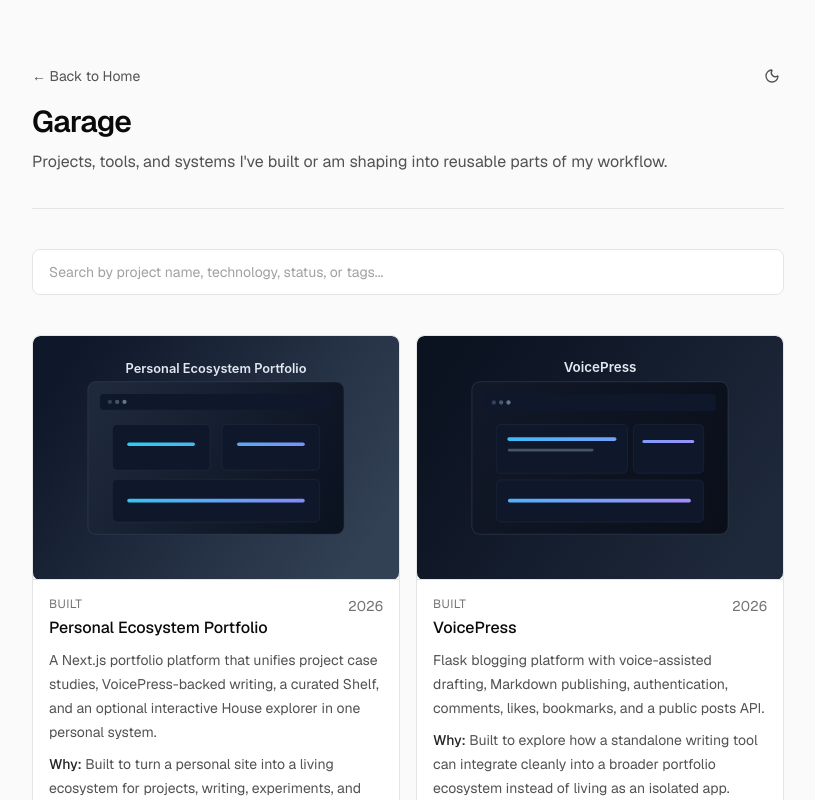
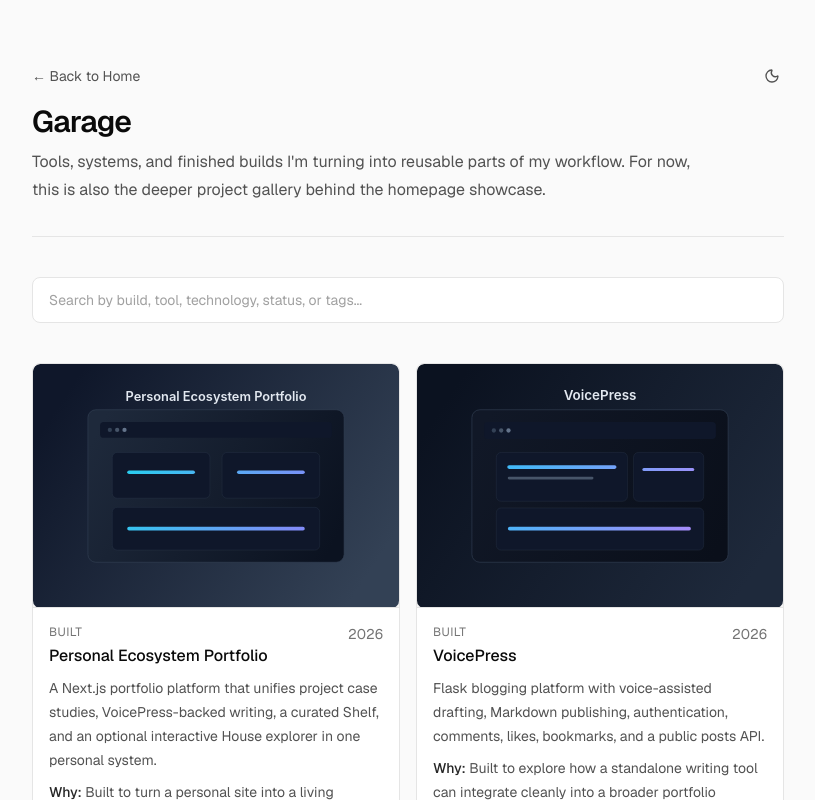
Before and after one commit to SrikarChittemsetty/srikarchittemsetty, a Next.js app: page /projects in a window 1280 px wide. Shown: the top 800 px of the page, without its empty margins (232-1047 px from the left). Built offline with nearby package versions, Linux system fonts and the light colour scheme.

Commit message:
chore: clarify house metaphor navigation

```diff
--- a/src/app/page.tsx
+++ b/src/app/page.tsx
@@ -71,7 +71,7 @@ function Intro() {
         href="#builds"
         className="inline-flex rounded-md bg-neutral-900 px-4 py-2 text-sm font-medium text-white transition-all duration-200 hover:bg-neutral-700 dark:bg-neutral-100 dark:text-neutral-900 dark:hover:bg-neutral-300"
       >
-        Open Garage
+        View Builds
       </a>
     </section>
   );
@@ -110,8 +110,8 @@ function ExploreLinks() {
     <section className="space-y-3">
       <h2 className="text-sm font-medium uppercase tracking-wide text-neutral-500 dark:text-neutral-400">Explore</h2>
       <p className="text-sm leading-6 text-neutral-600 dark:text-neutral-400">
-        Use the house metaphor to move through the site: Garage for builds, Study for writing,
-        Shelf for references, and House for the interactive map.
+        Use the house metaphor to move through the site: Garage for tools and systems, Study for
+        writing, Shelf for media, and House for the interactive map.
       </p>
       <div className="grid gap-3 sm:grid-cols-2 lg:grid-cols-4">
         {portalLinks.map((link) => (
--- a/src/app/projects/page.tsx
+++ b/src/app/projects/page.tsx
@@ -40,8 +40,8 @@ export default function ProjectsPage() {
           <div className="space-y-2">
             <h1 className="text-3xl font-semibold tracking-tight text-neutral-950 dark:text-neutral-100">Garage</h1>
             <p className="max-w-2xl text-base leading-7 text-neutral-600 dark:text-neutral-400">
-              Projects, tools, and systems I&apos;ve built or am shaping into reusable parts of my
-              workflow.
+              Tools, systems, and finished builds I&apos;m turning into reusable parts of my workflow.
+              For now, this is also the deeper project gallery behind the homepage showcase.
             </p>
           </div>
         </header>
@@ -51,7 +51,7 @@ export default function ProjectsPage() {
             type="search"
             value={query}
             onChange={(event) => setQuery(event.target.value)}
-            placeholder="Search by project name, technology, status, or tags..."
+            placeholder="Search by build, tool, technology, status, or tags..."
             className="w-full rounded-lg border border-neutral-200 bg-white px-4 py-3 text-sm text-neutral-900 outline-none transition-all duration-200 placeholder:text-neutral-400 focus:border-neutral-400 dark:border-neutral-800 dark:bg-neutral-900 dark:text-neutral-100 dark:placeholder:text-neutral-500 dark:focus:border-neutral-600"
           />
         </section>
--- a/src/components/house-scene.tsx
+++ b/src/components/house-scene.tsx
@@ -32,7 +32,7 @@ const spotConfigs: SpotConfig[] = [
     name: "Shelf",
     href: "/shelf",
     icon: Library,
-    livesThere: "Favorites, references, and media worth keeping within reach—like a shelf you actually use.",
+    livesThere: "Media worth keeping within reach: shows, books, podcasts, and other things that add personality.",
     action: "Browse the shelf collection.",
     zone: "left-[13%] top-[39%] h-[24%] w-[17%]",
   },
@@ -58,8 +58,8 @@ const spotConfigs: SpotConfig[] = [
     name: "Garage",
     href: "/projects",
     icon: Wrench,
-    livesThere: "Tools, builds, and reusable systems—the workshop wall for shipped and in-progress projects.",
-    action: "Roll up the garage door to projects.",
+    livesThere: "Tools, systems, and reusable builds—the workshop wall for things I make and keep improving.",
+    action: "Roll up the garage door to the project gallery.",
     zone: "left-[11%] top-[67%] h-[17%] w-[22%]",
   },
   {
```
Also changed, not shown: 1 other file (tests, documents, lock files or other folders).
